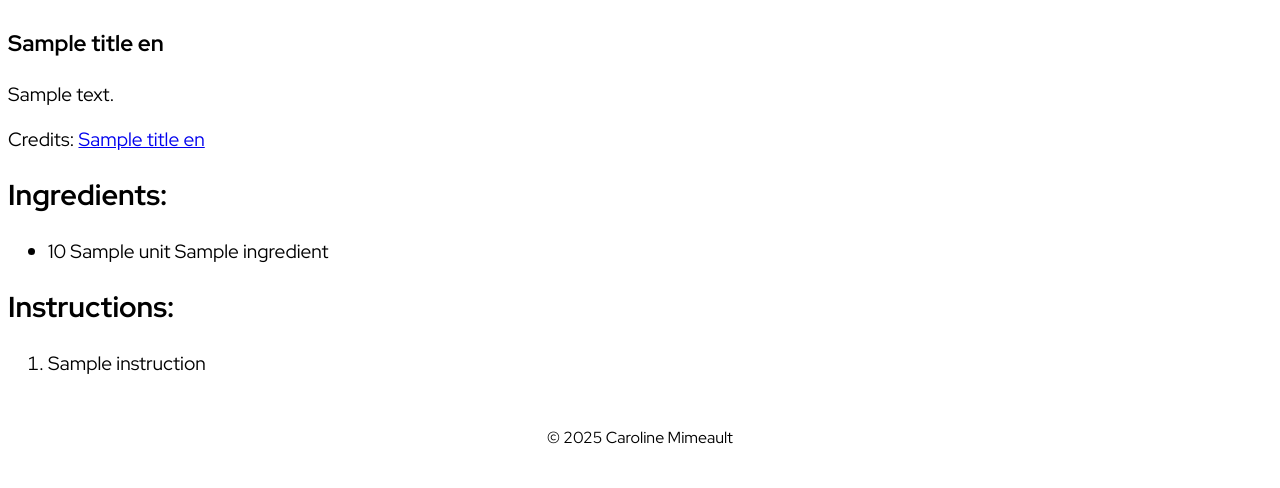
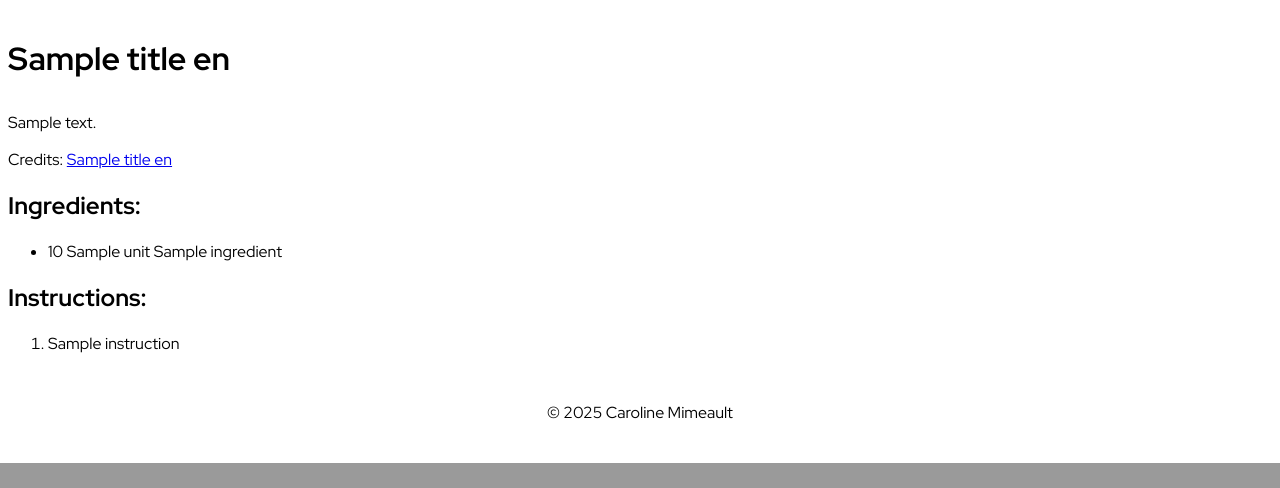
Before and after one commit to caromimo/caromimo.ca, a FastAPI app: template app/templates/recipe.html in a window 1280 px wide. Shown: the part 1127-1615 px from the top of the page. After the commit the page ends 1590 px from the top, so only its background shows below. Run offline with FastAPI, Linux system fonts and the light colour scheme; the template is opened without the code that fills it: most values are stand-ins (such as "Sample title", 1, 10 or a date in 2020).

Commit message:
cleaned up css

```diff
--- a/app/static/styles.css
+++ b/app/static/styles.css
@@ -12,16 +12,10 @@ header {
     align-content: center;
 }
 
-main {
-    font-size: 1.2em;
-    flex: 1;
-    font-family: 'Red Hat Display';
-}
-
 footer {
     padding: 2em 0;
     text-align: center;
-    font-family: 'Red Hat Display';
+
 }
 
 .food {
@@ -34,3 +28,7 @@ footer {
     text-align: center;
     width: 100%;
 }
+
+h1 {
+    font-size: 2em;
+}
```
